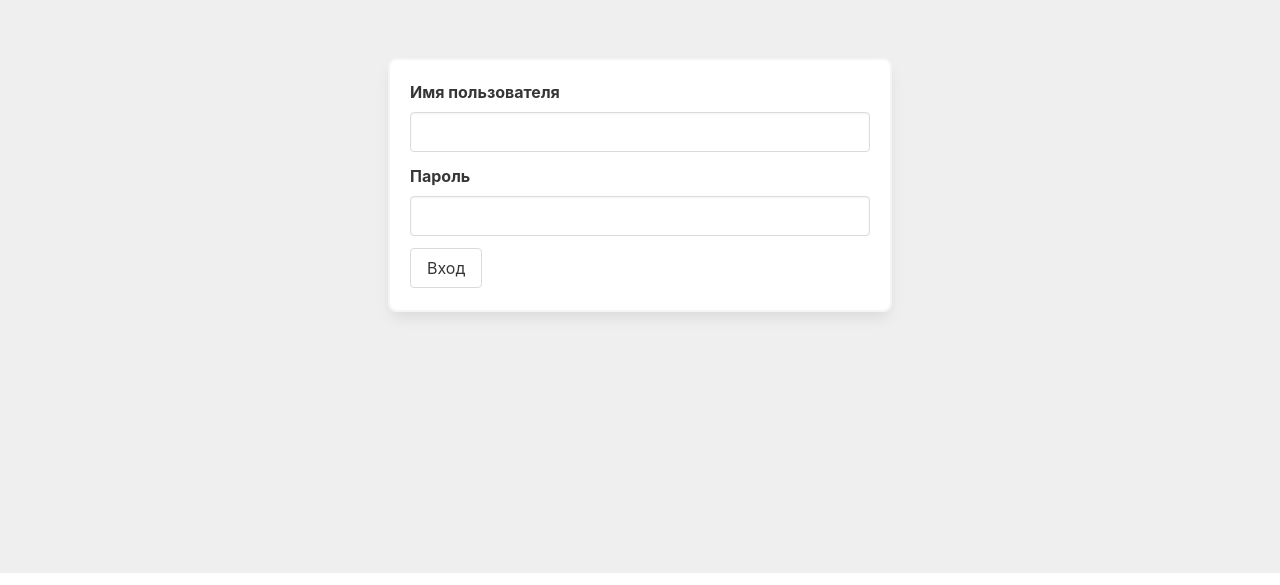
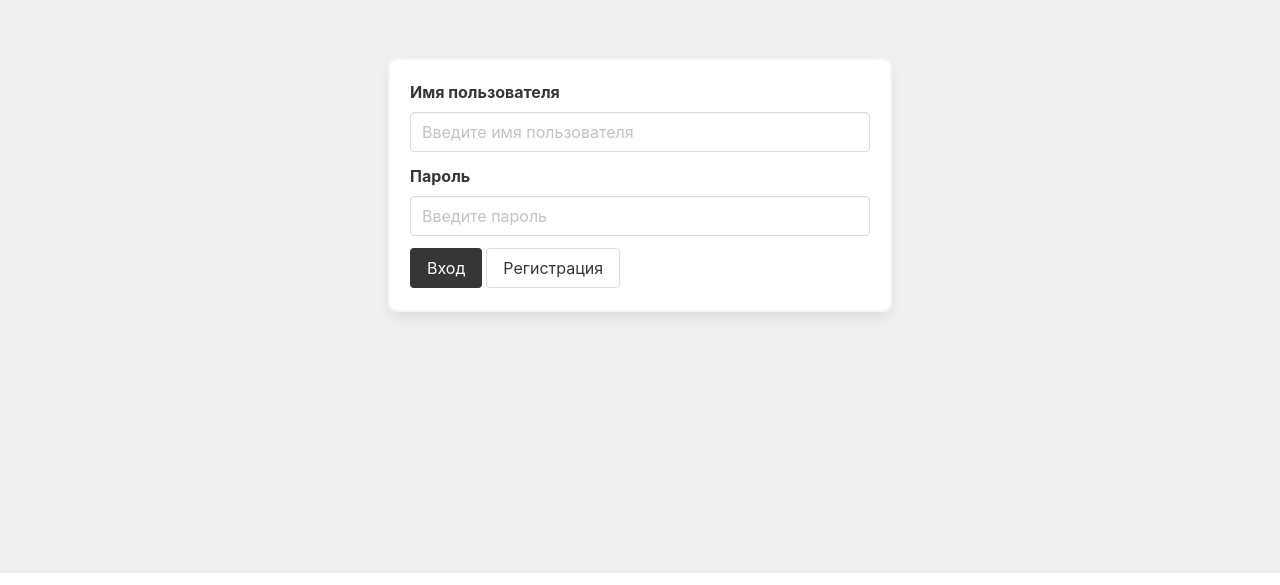
Before and after one commit to HappyFox404/time-manager, a React (Create React App) app: page /auth in a window 1280 px wide. Shown: the part 215-800 px from the top of the page. Built offline with nearby package versions, Linux system fonts and the light colour scheme; the HTML template or start-up script is replaced by a standard one.

Commit message:
forms design

```diff
--- a/src/components/standart/Button.tsx
+++ b/src/components/standart/Button.tsx
@@ -1,22 +1,27 @@
 import React from 'react'
+import IBaseComponent from '../../core/interfaces/IBaseComponent';
 
-export interface IButtonType {
+export interface IButtonType extends IBaseComponent {
     title: string;
-    callback?: () => void;
+    handleClick?: () => void;
 }
 
-export default function Button({ title, callback }: IButtonType) : JSX.Element {
+export default function Button({ title, handleClick, classes, styles}: IButtonType) : JSX.Element {
+    const finalizeClasses = () : string => {
+        if(classes) return ['button', ...classes].join(' ');
+        return 'button';
+    }
 
-    const clickButton = (event : React.MouseEvent<HTMLElement>) =>{
+    const handleButtonClick = (event : React.MouseEvent<HTMLElement>) =>{
         event.preventDefault();
-        if(callback)
-            callback();
+        if(handleClick)
+            handleClick();
     }
 
     return (
         <div className="field">
             <p className="control">
-                <a className="button" onClick={clickButton}>
+                <a className={finalizeClasses()} style={styles} onClick={handleButtonClick}>
                     {title}
                 </a>
             </p>
--- /dev/null
+++ b/src/components/standart/FlexHorizontalContainer.tsx
@@ -0,0 +1,15 @@
+import React from "react";
+import IBaseComponent from "../../core/interfaces/IBaseComponent";
+
+export default function FlexHorizontalContainer({children, styles, classes}: IBaseComponent) : JSX.Element{
+    const finalizeClasses = () : string => {
+        if(classes) return ['is-flex','is-flex-direction-row', ...classes].join(' ');
+        return 'is-flex is-flex-direction-row';
+    }
+
+    return (
+        <div className={finalizeClasses()} style={styles}>
+            {children}
+        </div>
+    )
+}
--- a/src/components/standart/Submit.tsx
+++ b/src/components/standart/Submit.tsx
@@ -1,14 +1,20 @@
 import React from 'react'
+import IBaseComponent from '../../core/interfaces/IBaseComponent';
 
-export interface ISubmitType {
+export interface ISubmitType extends IBaseComponent {
     title: string;
 }
 
-export default function Submit({ title }: ISubmitType) : JSX.Element {
+export default function Submit({ title, styles, classes }: ISubmitType) : JSX.Element {
+    const finalizeClasses = () : string => {
+        if(classes) return ['button', ...classes].join(' ');
+        return 'button';
+    }
+
     return (
         <div className="field">
             <p className="control">
-                <input type='submit' className="button" value={title}/>
+                <input type='submit' className={finalizeClasses()} style={styles} value={title}/>
             </p>
         </div>
     )
--- a/src/pages/Authorization.tsx
+++ b/src/pages/Authorization.tsx
@@ -6,8 +6,13 @@ import BaseInput from '../components/standart/BaseInput'
 import Submit from '../components/standart/Submit'
 import axios from 'axios'
 import ApiRoutes, { RouteBuilder } from '../core/ApiRoutes'
+import FlexHorizontalContainer from '../components/standart/FlexHorizontalContainer'
+import { useNavigate } from 'react-router-dom'
+import ApplicationRoutes from '../core/ApplicationRoutes'
 
-export default function Authorization() : JSX.Element {
+export default function Authorization(): JSX.Element {
+    const navigate = useNavigate();
+
     const styles = {
         width: "500px",
         height: "250px",
@@ -20,7 +25,7 @@ export default function Authorization() : JSX.Element {
         const target = event.target as typeof event.target & {
             userName: { value: string };
             userPassword: { value: string };
-          };
+        };
         const userName: string = target.userName.value;
         const password: string = target.userPassword.value;
 
@@ -30,17 +35,24 @@ export default function Authorization() : JSX.Element {
                 password
             }
         })
-        .then(res => console.log(res))
-        .catch(err => console.log(err));
+            .then(res => console.log(res))
+            .catch(err => console.log(err));
+    }
+
+    const handleRegistrationClick = () => {
+        navigate(ApplicationRoutes.Registration);
     }
 
     return (
         <Column>
             <Form classes={['box', 'is-narrow', 'mx-auto']} styles={styles}
                 handleSubmit={handleAuthorizationSubmit}>
-                <BaseInput title='Имя пользователя' name='userName'/>
-                <BaseInput title='Пароль' name='userPassword' type="password"/>
-                <Submit title='Вход'/>
+                <BaseInput title='Имя пользователя' name='userName' placeHolder='Введите имя пользователя'/>
+                <BaseInput title='Пароль' name='userPassword' type="password" placeHolder='Введите пароль'/>
+                <FlexHorizontalContainer>
+                    <Submit title='Вход' classes={['is-dark']}/>
+                    <Button title='Регистрация' classes={['ml-1']} handleClick={handleRegistrationClick}/>
+                </FlexHorizontalContainer>
             </Form>
         </Column>
     )
--- a/src/pages/Registration.tsx
+++ b/src/pages/Registration.tsx
@@ -3,8 +3,15 @@ import Button from '../components/standart/Button'
 import Form from '../components/standart/Form'
 import Column from '../components/standart/Column'
 import BaseInput from '../components/standart/BaseInput'
+import axios from 'axios'
+import ApiRoutes, { RouteBuilder } from '../core/ApiRoutes'
+import { useNavigate } from 'react-router-dom'
+import ApplicationRoutes from '../core/ApplicationRoutes'
+import FlexHorizontalContainer from '../components/standart/FlexHorizontalContainer'
 
-export default function Registration() : JSX.Element {
+export default function Registration(): JSX.Element {
+    const navigate = useNavigate();
+
     const styles = {
         width: "500px",
         height: "340px",
@@ -12,13 +19,43 @@ export default function Registration() : JSX.Element {
         outline: "2px solid hsl(0, 0%, 96%)"
     }
 
+    const handleRegistrtionSubmit = (event: React.SyntheticEvent) => {
+        event.preventDefault();
+
+        const target = event.target as typeof event.target & {
+            userName: { value: string };
+            userPassword: { value: string };
+            userEmail: { value: string };
+        };
+        const userName: string = target.userName.value;
+        const password: string = target.userPassword.value;
+        const email: string = target.userEmail.value;
+
+        axios.post(RouteBuilder.route(ApiRoutes.UserRegistration), {
+            data: {
+
+            }
+        })
+            .then(res => { console.log(res); })
+            .catch(err => { console.log(err); });
+    }
+
+    const handleAuthorizationClick = () => {
+        navigate(ApplicationRoutes.Authorization);
+    }
+
     return (
         <Column>
             <Form classes={['box', 'is-narrow', 'mx-auto']} styles={styles}>
-                <BaseInput title='Почта' name='userEmail'/>
-                <BaseInput title='Имя пользователя' name='userName'/>
-                <BaseInput title='Пароль' name='userPassword'/>
-                <Button title='Регистрация'/>
+                <BaseInput title='Почта' name='userEmail' placeHolder='Введите email'/>
+                <BaseInput title='Имя пользователя' name='userName' placeHolder='Введите имя пользователя'/>
+                <BaseInput title='Пароль' type='password' name='userPassword' placeHolder='Введите пароль'/>
+                <FlexHorizontalContainer>
+                    <Button title='Создать аккаунт' classes={['is-dark']}/>
+                    <Button title='Авторизация'
+                    classes={['ml-1']}
+                    handleClick={handleAuthorizationClick}/>
+                </FlexHorizontalContainer>
             </Form>
         </Column>
     )
```
